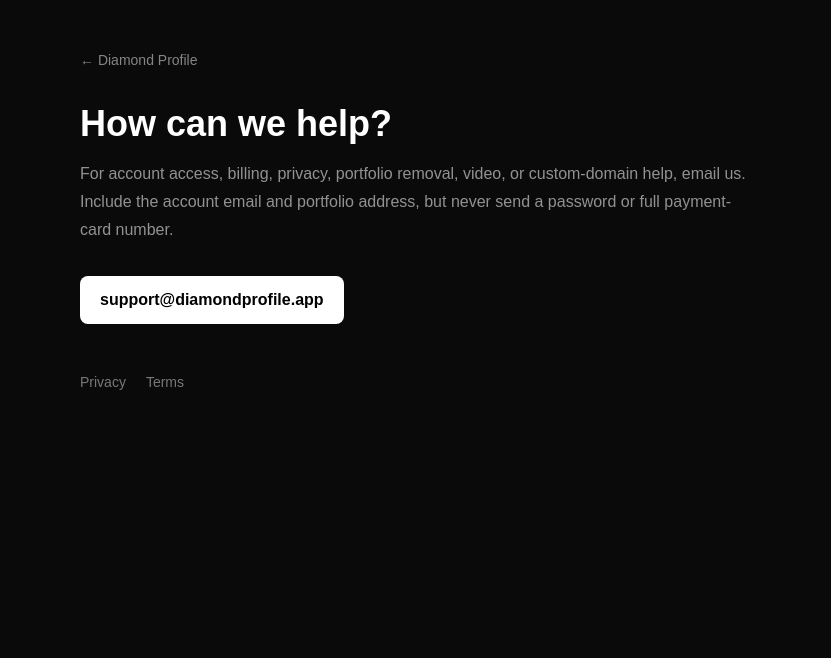
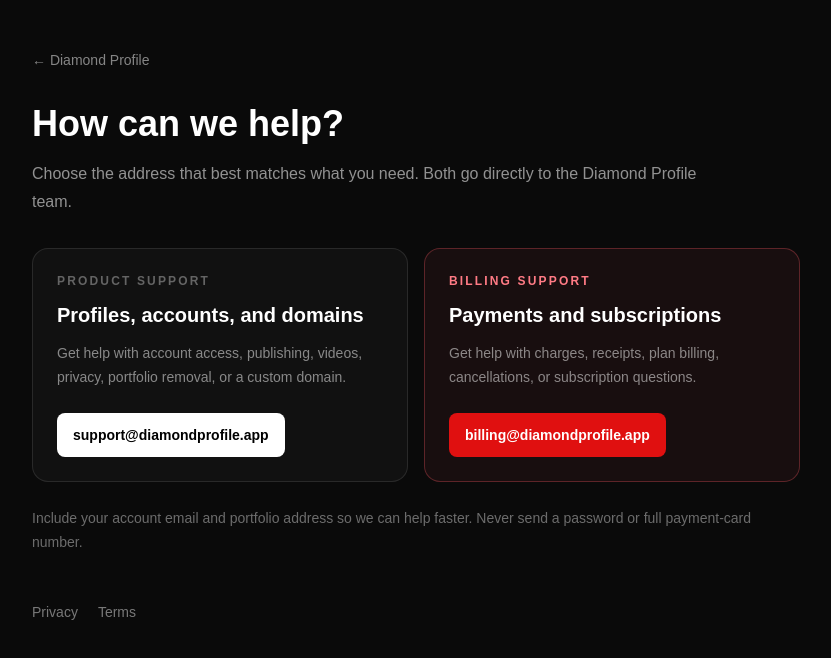
Before and after one commit to dylandirosa98/baseball-portfolio, a Next.js app: page /support in a window 1280 px wide. Shown: the top 658 px of the page, without its empty margins (224-1055 px from the left). Built offline with nearby package versions, Linux system fonts and the light colour scheme; no server answers.

Commit message:
Route support and billing email requests

```diff
--- a/src/app/dashboard/page.tsx
+++ b/src/app/dashboard/page.tsx
@@ -443,6 +443,12 @@
                   )}
                 </div>
                 <div className="flex flex-wrap gap-2">
+                  <a
+                    href="mailto:billing@diamondprofile.app?subject=Diamond%20Profile%20billing%20help"
+                    className="inline-flex min-h-11 items-center rounded-lg border border-white/10 px-4 text-sm font-semibold text-white/55 hover:border-white/20 hover:text-white"
+                  >
+                    Billing help
+                  </a>
                   {playerRow?.stripe_customer_id && (
                     <form action={manageBilling}>
                       <button className="min-h-11 rounded-lg border border-white/15 px-4 text-sm font-bold hover:bg-white/5">Manage billing</button>
--- a/src/app/support/page.tsx
+++ b/src/app/support/page.tsx
@@ -5,11 +5,25 @@
 export default function SupportPage() {
   return (
     <main className="min-h-screen bg-[#0a0a0a] px-5 py-12 text-white">
-      <div className="mx-auto max-w-2xl">
+      <div className="mx-auto max-w-3xl">
         <Link href="/" className="text-sm text-white/50 hover:text-white">← Diamond Profile</Link>
         <h1 className="mt-8 text-4xl font-black">How can we help?</h1>
-        <p className="mt-4 leading-7 text-white/55">For account access, billing, privacy, portfolio removal, video, or custom-domain help, email us. Include the account email and portfolio address, but never send a password or full payment-card number.</p>
-        <a href="mailto:support@diamondprofile.app" className="mt-8 inline-flex min-h-12 items-center rounded-lg bg-white px-5 font-bold text-black">support@diamondprofile.app</a>
+        <p className="mt-4 max-w-2xl leading-7 text-white/55">Choose the address that best matches what you need. Both go directly to the Diamond Profile team.</p>
+        <div className="mt-8 grid gap-4 sm:grid-cols-2">
+          <section className="rounded-2xl border border-white/10 bg-white/[0.03] p-6">
+            <p className="text-xs font-bold uppercase tracking-[0.18em] text-white/35">Product support</p>
+            <h2 className="mt-3 text-xl font-black">Profiles, accounts, and domains</h2>
+            <p className="mt-3 text-sm leading-6 text-white/50">Get help with account access, publishing, videos, privacy, portfolio removal, or a custom domain.</p>
+            <a href="mailto:support@diamondprofile.app?subject=Diamond%20Profile%20support" className="mt-6 inline-flex min-h-11 items-center rounded-lg bg-white px-4 text-sm font-bold text-black">support@diamondprofile.app</a>
+          </section>
+          <section className="rounded-2xl border border-[#ff5965]/30 bg-[#ff5965]/[0.06] p-6">
+            <p className="text-xs font-bold uppercase tracking-[0.18em] text-[#ff7b85]">Billing support</p>
+            <h2 className="mt-3 text-xl font-black">Payments and subscriptions</h2>
+            <p className="mt-3 text-sm leading-6 text-white/50">Get help with charges, receipts, plan billing, cancellations, or subscription questions.</p>
+            <a href="mailto:billing@diamondprofile.app?subject=Diamond%20Profile%20billing%20help" className="mt-6 inline-flex min-h-11 items-center rounded-lg bg-[#e01010] px-4 text-sm font-bold text-white">billing@diamondprofile.app</a>
+          </section>
+        </div>
+        <p className="mt-6 text-sm leading-6 text-white/40">Include your account email and portfolio address so we can help faster. Never send a password or full payment-card number.</p>
         <div className="mt-12 flex gap-5 text-sm text-white/45"><Link href="/privacy">Privacy</Link><Link href="/terms">Terms</Link></div>
       </div>
     </main>
--- a/src/app/terms/page.tsx
+++ b/src/app/terms/page.tsx
@@ -14,7 +14,7 @@
         <section><h2 className="text-xl font-bold">Acceptable use</h2><p>Do not upload unlawful, infringing, deceptive, abusive, explicit, malicious, or unauthorized content. Do not probe the service, evade limits, impersonate another person, or interfere with other users.</p></section>
         <section><h2 className="text-xl font-bold">Hosted media</h2><p>Paid video capacity is subject to plan limits and reasonable fair-use safeguards. Paid hosted media may be disabled after downgrade or cancellation and deleted after a reasonable retention period. Keep original copies of all media.</p></section>
         <section><h2 className="text-xl font-bold">Service availability</h2><p>We work to keep Diamond Profile available, but do not guarantee uninterrupted operation, recruiting outcomes, domain availability, or permanent storage. Features may change to protect reliability, security, and legal compliance.</p></section>
-        <section><h2 className="text-xl font-bold">Contact</h2><p>Questions can be sent to <a className="underline" href="mailto:support@diamondprofile.app">support@diamondprofile.app</a>.</p></section>
+        <section><h2 className="text-xl font-bold">Contact</h2><p>General questions can be sent to <a className="underline" href="mailto:support@diamondprofile.app">support@diamondprofile.app</a>. For charges, payments, or subscription billing, contact <a className="underline" href="mailto:billing@diamondprofile.app">billing@diamondprofile.app</a>.</p></section>
       </article>
     </main>
   );
```
